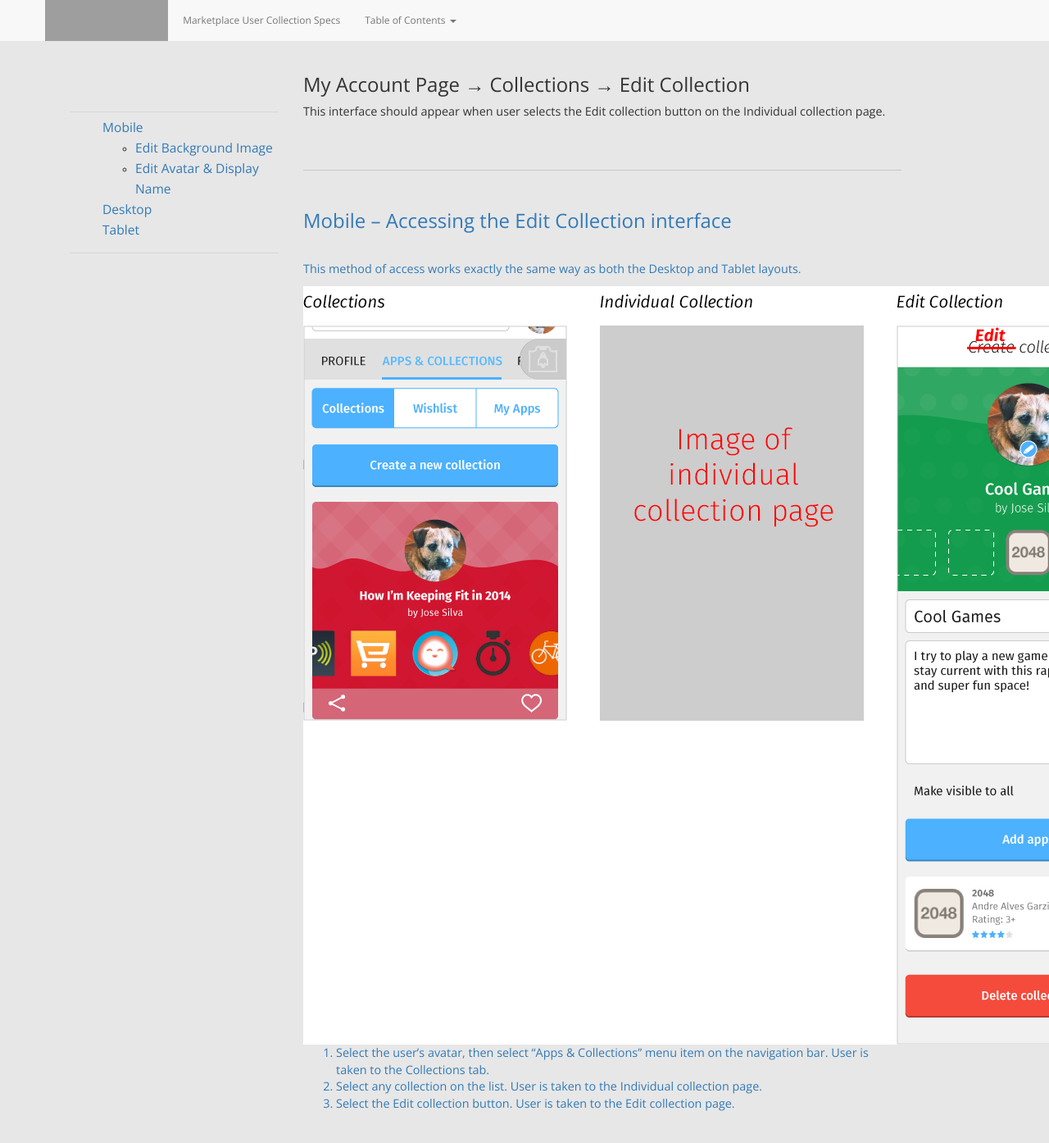
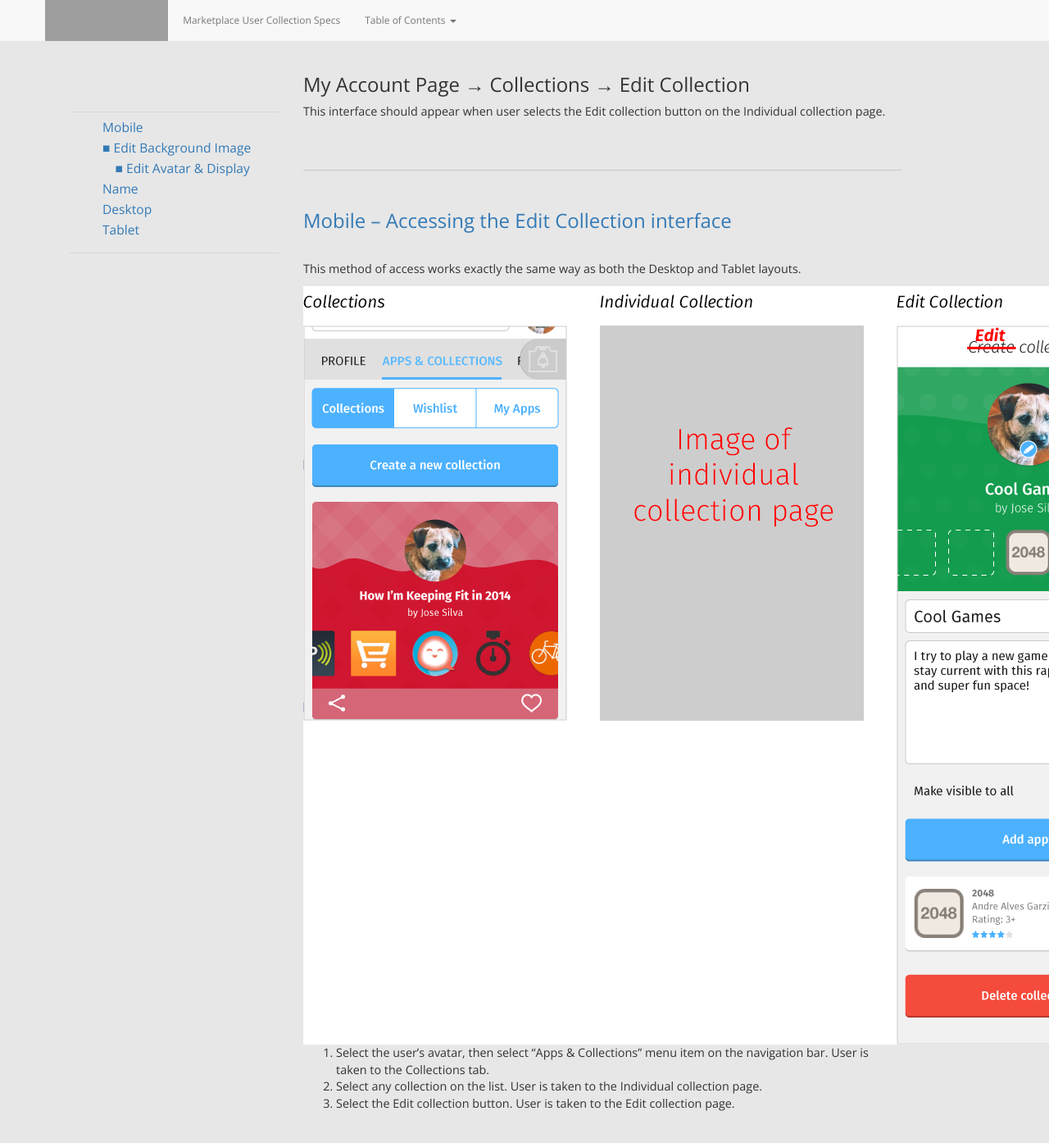
Before and after one commit to mhanratty/marketplaceux-usercollections, a Jekyll site: the page built from projectSpecsCollectionsEdit.html, in a window 1280 px wide and 1400 px high. Shown: the top 1394 px of the window at 82% size. Built offline with Jekyll 4.4.1, drawn with Linux system fonts in a browser that asks for light colours; nearby versions of some CDN libraries; grey boxes are pictures that could not be loaded.

Commit message:
CSS and layout fixes

```diff
--- a/css/customStyles.css
+++ b/css/customStyles.css
@@ -22,6 +22,14 @@
   list-style-type: upper-alpha;
 }
 
+.content ol li {
+  margin: .5em;
+}
+
+.content > img {
+  margin: 1.5em 0 2.5em;
+}
+
 .warning{
   color: #ff0000;
 }
--- a/projectSpecsCollectionsEdit.html
+++ b/projectSpecsCollectionsEdit.html
@@ -10,11 +10,8 @@
 
 		<ul class="secondaryMenu" data-spy="affix" data-offset-top="70" data-offset-bottom="200">
 			<li><a href="#editcollectionmobile">Mobile</a>
-			  <ul>
-			    <li><a href="#editcollectionbackgroundmobile">Edit Background Image</a></li>
-			   <li><a href="#editcollectionavatarmobile">Edit Avatar & Display Name</a></li>
-			  </ul>
-      </li>
+			<li><a href="#editcollectionbackgroundmobile">■ Edit Background Image</a></li>
+			<li><a href="#editcollectionavatarmobile">&emsp;■ Edit Avatar & Display Name</a></li>
 			<li><a href="#editcollectiondesktop">Desktop</a></li>
 			<li><a href="#editcollectiontablet">Tablet</a></li>
 		</ul>
@@ -25,7 +22,7 @@
 
 		<p class="longText">This interface should appear when user selects the Edit collection button on the Individual collection page.</p>
 
-		<h3 class="specItem"><a name="editcollectionmobile">Mobile – Accessing the Edit Collection interface</h3>
+		<h3 class="specItem"><a name="editcollectionmobile">Mobile – Accessing the Edit Collection interface</a></h3>
 
 		<p class="longText">This method of access works exactly the same way as both the Desktop and Tablet layouts.</p>
 
```
